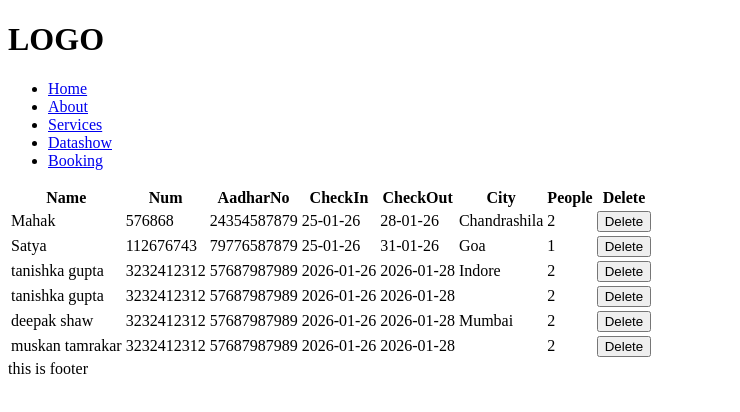
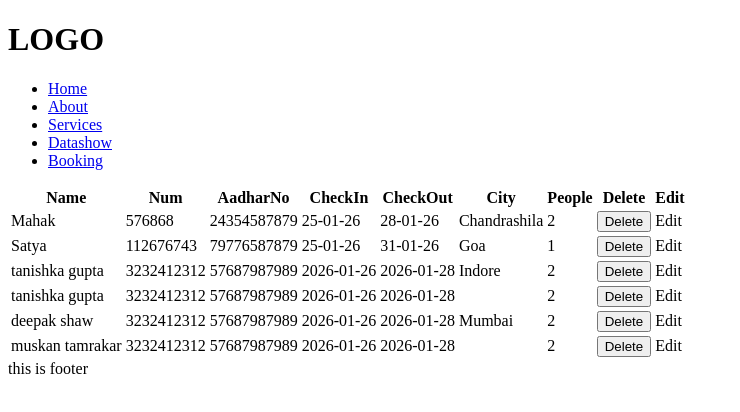
Before and after one commit to Tanishkagupta123/React, a React (Vite) app: page /datashow in a window 1280 px wide. Shown: the top 412 px of the page, without its empty margins (0-740 px from the left). Built offline with nearby package versions, Linux system fonts and the light colour scheme; data requests are answered from the project's data file.

Commit message:
first commit

```diff
--- a/src/Datashow.jsx
+++ b/src/Datashow.jsx
@@ -70,6 +70,7 @@ const Datashow = () => {
                         <th>City</th>
                         <th>People</th>
                         <th>Delete</th>
+                        <th>Edit</th>
 
 
 
@@ -95,6 +96,7 @@ const Datashow = () => {
                             <td>{e.city}</td>
                             <td>{e.people}</td>
                             <td onClick={() => { Deletedata(e.id) }}><button>Delete</button></td>
+                            <td>Edit</td>
 
 
 
```
